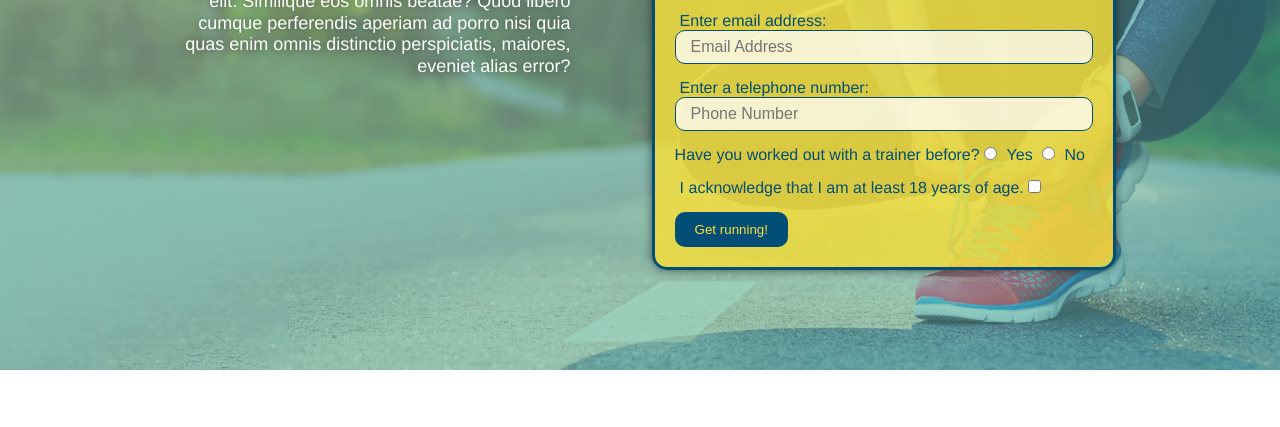
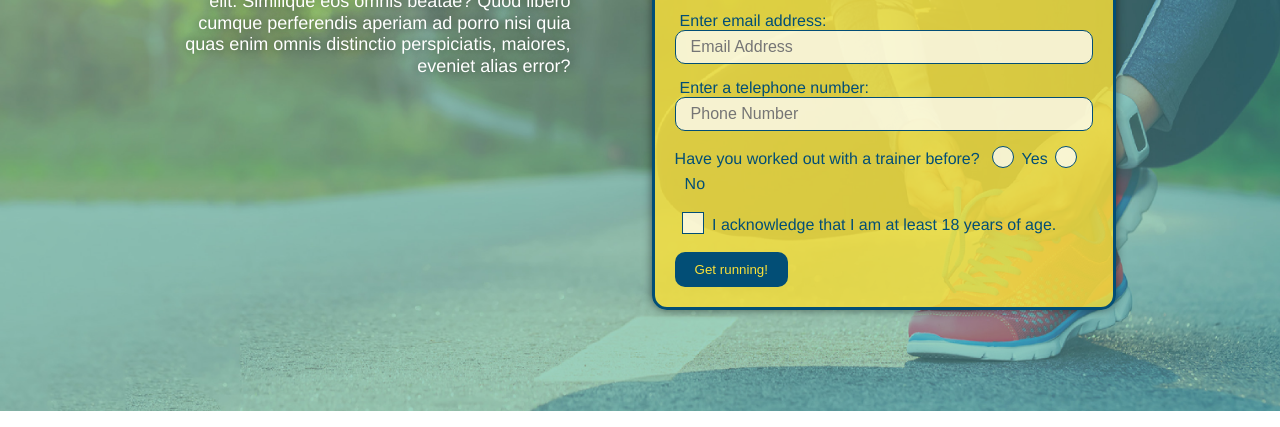
Before and after one commit to bethanyshoun/run-buddy, a plain HTML site: page index.html in a window 1280 px wide. Shown: the part 345-772 px from the top of the page. Drawn offline with Linux system fonts and the light colour scheme.

Commit message:
add z-index and customized form buttons

```diff
--- a/assets/css/style.css
+++ b/assets/css/style.css
@@ -22,6 +22,7 @@
     background-image: url("../images/hero-bg.jpeg");
     background-size: cover;
     background-position: center;
+    z-index: 9999;
 }
 
 
@@ -168,9 +169,60 @@
 }
 .hero-form button:hover {
     background-color: #39a6b2;
+}
+.checkbox-wrapper label, .radio-wrapper label {
+    position: relative;
+    left: 10px;
+    margin: 10px;
+    line-height: 1.6;
+}
+.checkbox-wrapper input, .radio-wrapper input {
+    opacity: 0;
+}
+.checkbox-wrapper label::before, .radio-wrapper label::before {
+    content: "";
+    height: 20px;
+    width: 20px;
+    background: rgba(255, 255, 255, 0.75);
+    border: 1px solid #024e76;
+    position: absolute;
+    top: -4px;
+    left: -30px;
   }
+  .radio-wrapper label::before {
+    border-radius: 50%;
+  }
+  .radio-wrapper label::after {
+    content: "";
+    width: 20px;
+    height: 20px;
+    border-radius: 50%;
+    background: #024e76;
+    position: absolute;
+    left: -29px;
+    top: -3px;
+  }
+.checkbox-wrapper label::after {
+    content: "";
+    height: 6px;
+    width: 14px;
+    border-left: 2px solid #024e76;
+    border-bottom: 2px solid #024e76;
+    position: absolute;
+    left: -26px;
+    top: 1px;
+    transform: rotate(-58deg);
+    background-image: radial-gradient(circle, #39a6b2, #024e76);
+}
+.checkbox-wrapper input + label::after,
+.radio-wrapper input + label::after {
+  content: none;
+}
 
-/* Hero form end */
+.checkbox-wrapper input:checked + label::after,
+.radio-wrapper input:checked + label::after {
+  content: "";
+}ro form end */
 
 /* HERO STYLES END */
 
--- a/index.html
+++ b/index.html
@@ -66,17 +66,21 @@
                 <!-- yes/no button-->
                     <p>
                     Have you worked out with a trainer before?
-                        <input type="radio" name="trainer-confirm" id="trainer-yes" />
-                        <label for="trainer-yes">Yes</label>
-                        <input type="radio" name="trianer-confirm" id="trainer-no" />
-                        <label for="trainer-no">No</label>
+                        <span class="radio-wrapper">
+                            <input type="radio" name="trainer-confirm" id="trainer-yes" />
+                            <label for="trainer-yes">Yes</label>
+                        </span>
+                        <span class="radio-wrapper">
+                            <input type="radio" name="trainer-confirm" id="trainer-no" />
+                            <label for="trainer-no">No</label>
+                        </span>
                     </p>
                 <!-- checkbox -->
                     <p>
-                        <label>
-                            I acknowledge that I am at least 18 years of age.
+                        <span class="checkbox-wrapper">
                             <input type="checkbox" name="age-confirm" id="checkbox" />
-                        </label>
+                            <label for="checkbox">I acknowledge that I am at least 18 years of age.</label>
+                        </span>
                     </p>
                     <button type="sbumit">
                         Get running!
```
